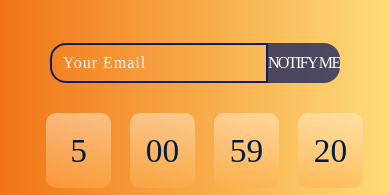
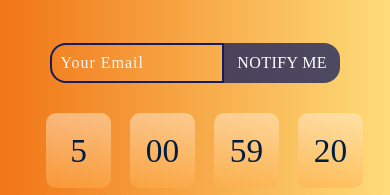
Before and after one commit to fncmartlandingpage/fncmartlandingpage.github.io, a plain HTML site: page index.html in a window 390 px wide. Shown: the part 814-1009 px from the top of the page. Drawn offline with Linux system fonts and the light colour scheme; a web font is replaced by a local one.

Commit message:
notify changes

```diff
--- a/css/style.css
+++ b/css/style.css
@@ -146,10 +146,10 @@ input:focus {
 .parentbox {display:flex; flex-flow:row wrap;}
 
 
-@media screen and (max-width: 425px) {
+@media screen and (max-width: 500px) {
     #submit {
-        letter-spacing: -1.6px;
-
+        letter-spacing: 0.4px;
+        width: 50%;
     }
 
 }
```
